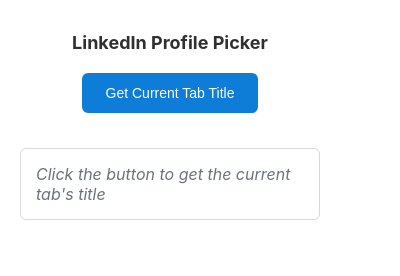
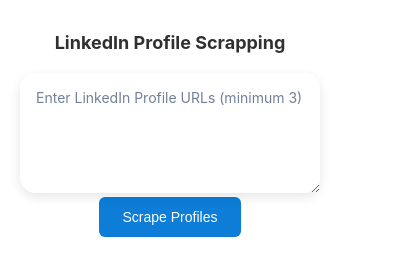
Before and after one commit to Dibyajyotid/popup_extension_assignment, a browser extension: page popup.html in a window 400 px wide. Drawn offline with Linux system fonts and the light colour scheme.

Commit message:
updated-html-css

```diff
--- a/popup.html
+++ b/popup.html
@@ -34,6 +34,10 @@
       transition: background-color 0.2s;
     }
 
+    .input-section {
+      margin-bottom: 24px;
+    }
+
     button:hover {
       background: #2861dd;
     }
@@ -43,21 +47,23 @@
       cursor: not-allowed;
     }
 
-    .title-display {
-      background: white;
-      border: 1px solid rgb(216, 216, 216);
-      border-radius: 6px;
-      padding: 15px;
-      margin-top: 15px;
-      text-align: left;
-      word-wrap: break-word;
-      min-height: 20px;
+    textarea {
+      width: 100%;
+      height: 120px;
+      padding: 16px;
+      border: none;
+      border-radius: 16px;
+      font-size: 14px;
+      font-family: inherit;
+      resize: vertical;
+      background: rgba(255,255,255,0.95);
+      backdrop-filter: blur(10px);
+      box-shadow: 0 4px 12px rgba(0,0,0,0.1);
+      box-sizing: border-box;
     }
 
-    .title-text {
-      font-weight: 500;
-      color: #24292e;
-      line-height: 1.4;
+    textarea::placeholder {
+      color: #718096;
     }
 
     .placeholder {
@@ -72,10 +78,11 @@
 </head>
 <body>
   <div class="container">
-    <h1>LinkedIn Profile Picker</h1>
-    <button id="getTitleBtn">Get Current Tab Title</button>
-    <div class="title-display">
-      <div id="titleText" class="placeholder">Click the button to get the current tab's title</div>
+    <h1>LinkedIn Profile Scrapping</h1>
+
+    <div class="input-section">
+      <textarea id="profileUrls" placeholder="Enter LinkedIn Profile URLs (minimum 3)" rows="3" style="width: 100%;"></textarea>
+      <button id="scrapeButton">Scrape Profiles</button>
     </div>
   </div>
   <script src="popup.js"></script>
```
